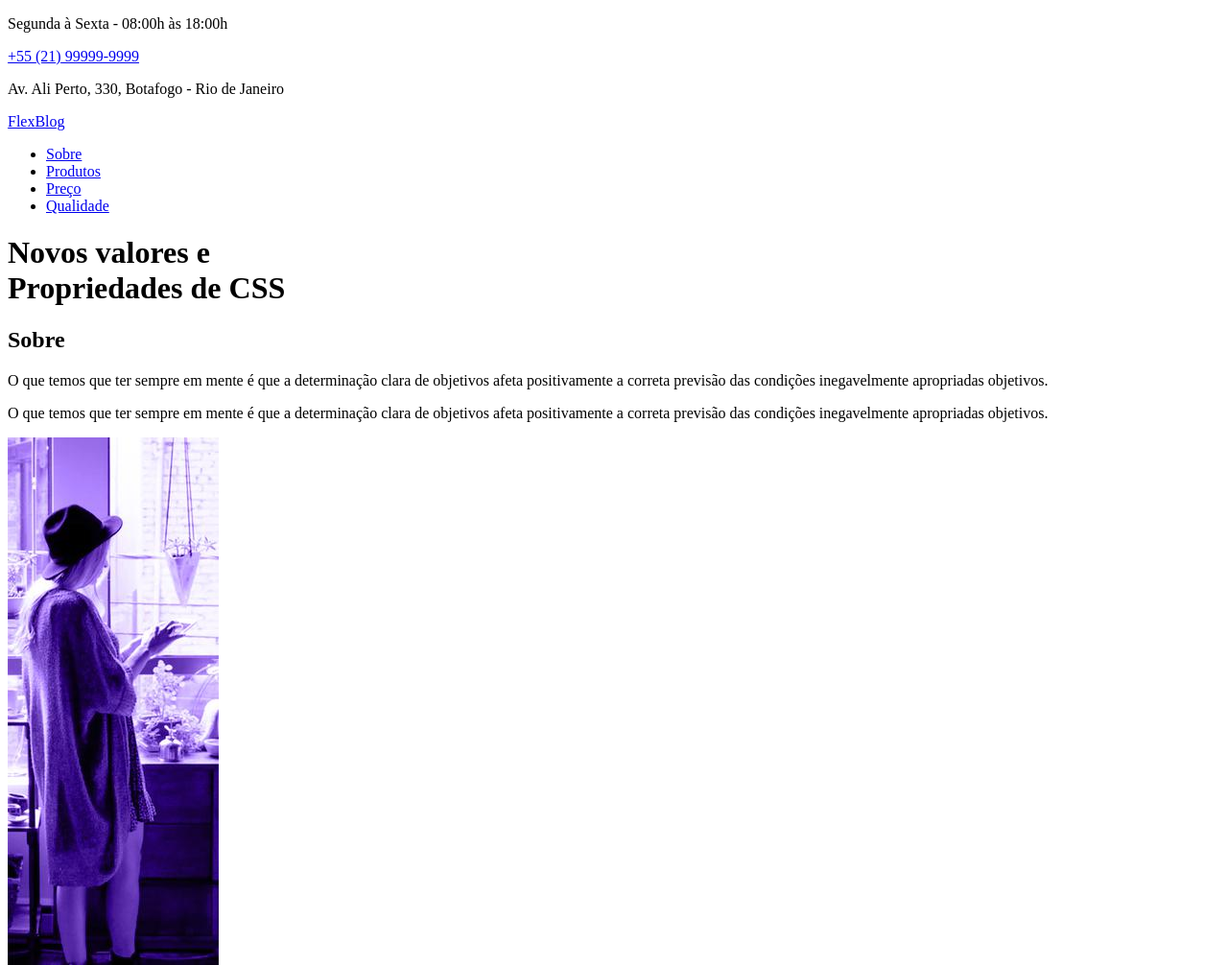
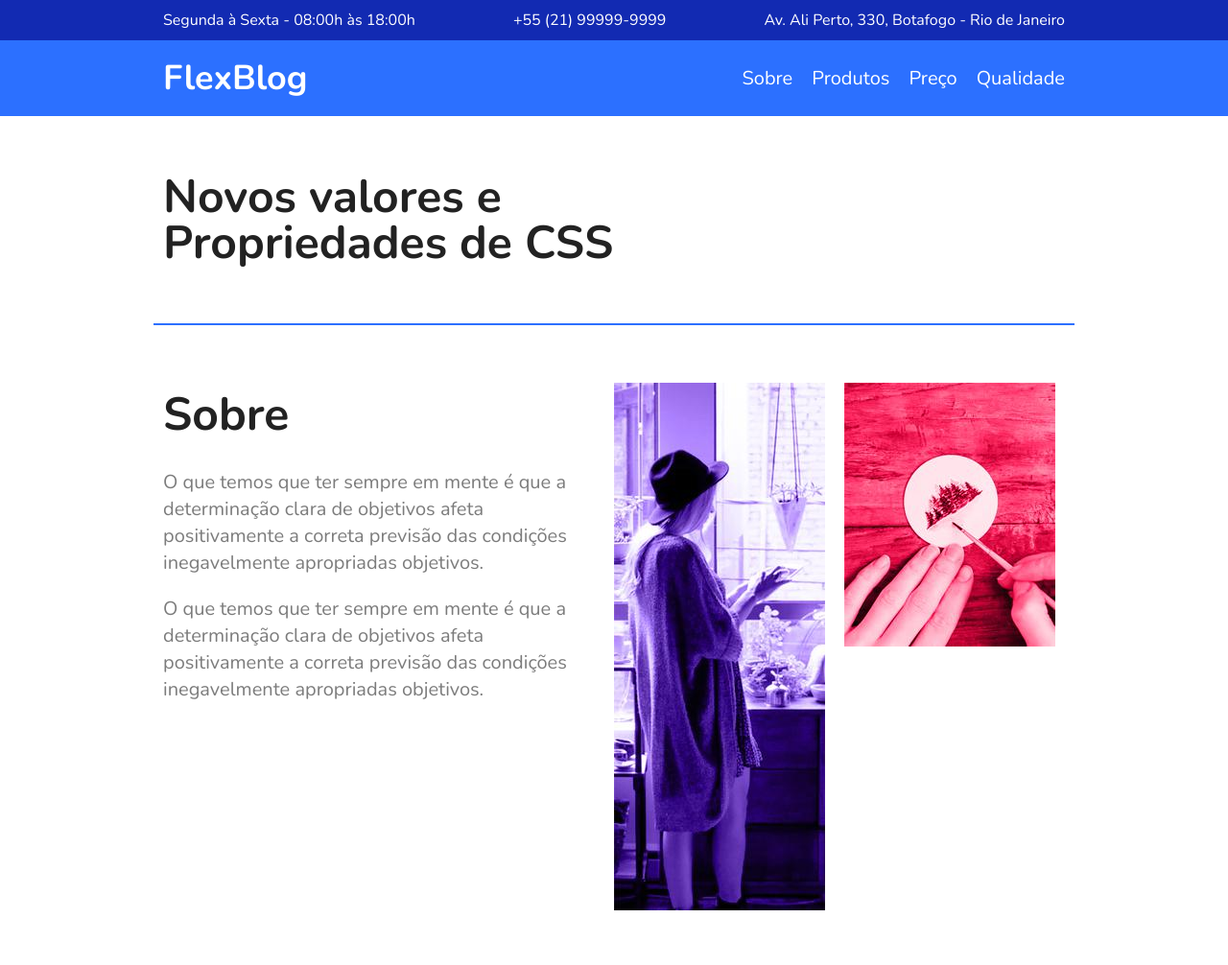
Before and after one commit to Nandorj85/flexblog, a plain HTML site: page index.html in a window 1280 px wide. Shown: the top 1006 px of the page at 96% size. Drawn offline with nearby package versions, Linux system fonts and the light colour scheme.

Commit message:
Inicio da estilizaçao do site

```diff
--- a/css/style.css
+++ b/css/style.css
@@ -0,0 +1,175 @@
+* {
+  box-sizing: border-box;
+}
+
+body, h1, h2, p, ul, li, a {
+  margin: 0;
+  padding: 0;
+}
+
+body {
+  font-family: 'Nunito', sans-serif;
+  color: #222;
+}
+
+ul {
+  list-style: none;
+}
+
+a {
+  text-decoration: none;
+}
+
+img {
+  display: block;
+  max-width: 100%;
+}
+
+.superinfo-bg {
+  background: #122ab2;
+  color: #fff;
+}
+
+.superinfo {
+  max-width: 960px;
+  margin: 0 auto;
+  display: flex;
+  justify-content: space-between;
+  flex-wrap: wrap;
+  padding-top: 10px;
+}
+
+.superinfo p, .superinfo a {
+  margin: 0 10px 10px 10px;
+}
+
+.superinfo a {
+  color: #fff;
+}
+
+/* MENU */
+
+.menu-bg {
+  background: #2c70ff;
+}
+
+.menu {
+  max-width: 960px;
+  margin: 0 auto;
+  padding: 15px 0;
+  display: flex;
+  flex-wrap: wrap;
+  justify-content: space-between;
+  align-items: center;
+}
+
+.menu a {
+  color: #fff;
+}
+
+.menu-logo a {
+  font-size: 2.25em;
+  font-weight: bold;
+  margin: 0 10px;
+}
+
+.menu-nav ul {
+  display: flex;
+  flex-wrap: wrap;
+}
+
+.menu-nav a {
+  font-size: 1.25em;
+  display: block;
+  padding: 10px;
+}
+
+.menu-nav a:hover {
+  color: #122ab2;
+}
+
+/* INTRODUÇÃO */
+
+.introducao {
+  font-size: 3em;
+  line-height: 1;
+  max-width: 960px;
+  margin: 0 auto;
+  padding: 60px 10px;
+}
+
+/* SOBRE */
+
+.sobre {
+  border-top: 2px solid #2c70ff;
+  border-bottom: 2px solid #2c70ff;
+  max-width: 960px;
+  margin: 0 auto;
+  padding: 60px 0;
+  display: flex;
+  flex-wrap: wrap;
+}
+
+.sobre-info {
+  flex: 2 1 300px;
+  margin: 0 10px;
+}
+
+.sobre-info h1 {
+  font-size: 3em;
+  margin-bottom: .5em;
+}
+
+.sobre-info p {
+  font-size: 1.25em;
+  line-height: 1.4;
+  margin-bottom: 1em;
+  color: #7c7c7c;
+}
+
+.sobre-img {
+  flex: 1 1 160px;
+  margin: 1 10px;
+}
+
+/* PRODUTOS */
+
+.produtos {
+  max-width: 960px;
+  margin: 60px auto;
+}
+
+.produtos h1 {
+  font-size: 3em;
+  margin: 0 10px 60px 10px;
+}
+
+.produtos-container {
+  display: flex;
+  flex-wrap: wrap;
+  align-items: flex-end;
+}
+
+.produtos-item {
+  flex: 1 1 175px;
+  margin: 10px;
+}
+
+.produtos-item h2 {
+  font-size: 3em;
+  color: #a4a4a4;
+  background: #f7f7f7;
+  padding: 60px 20px;
+}
+
+.purple {
+  border-top: 8px solid #ae81ff;
+}
+
+.pink {
+  border-top: 8px solid #f9265e;
+}
+
+.blue {
+  border-top: 8px solid #66d9eb;
+}
--- a/index.html
+++ b/index.html
@@ -24,7 +24,7 @@
         <div class="menu-logo">
           <a href="#">FlexBlog</a>
         </div>
-        <nav>
+        <nav class="menu-nav">
           <ul>
             <li><a href="#sobre">Sobre</a></li>
             <li><a href="#produtos">Produtos</a></li>
```
